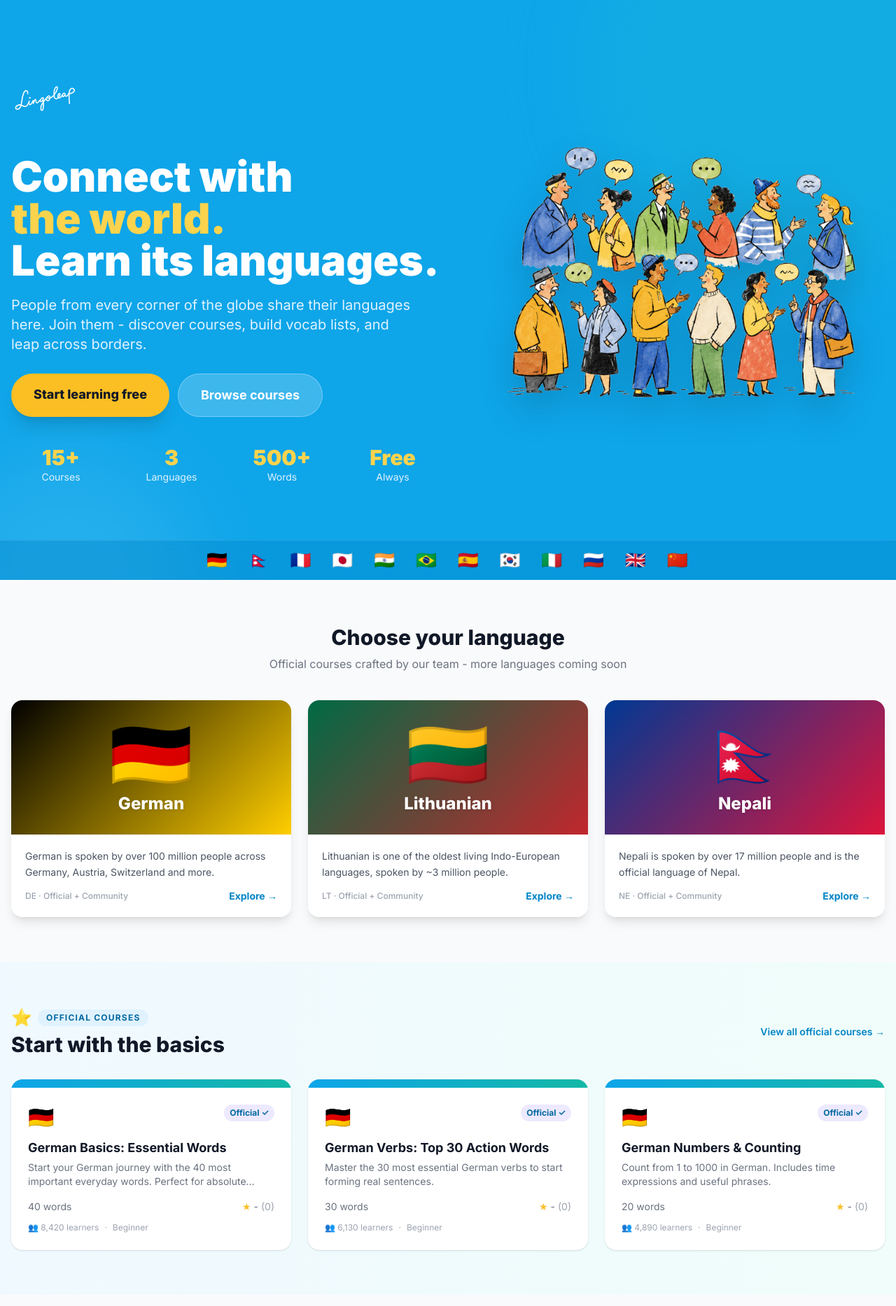
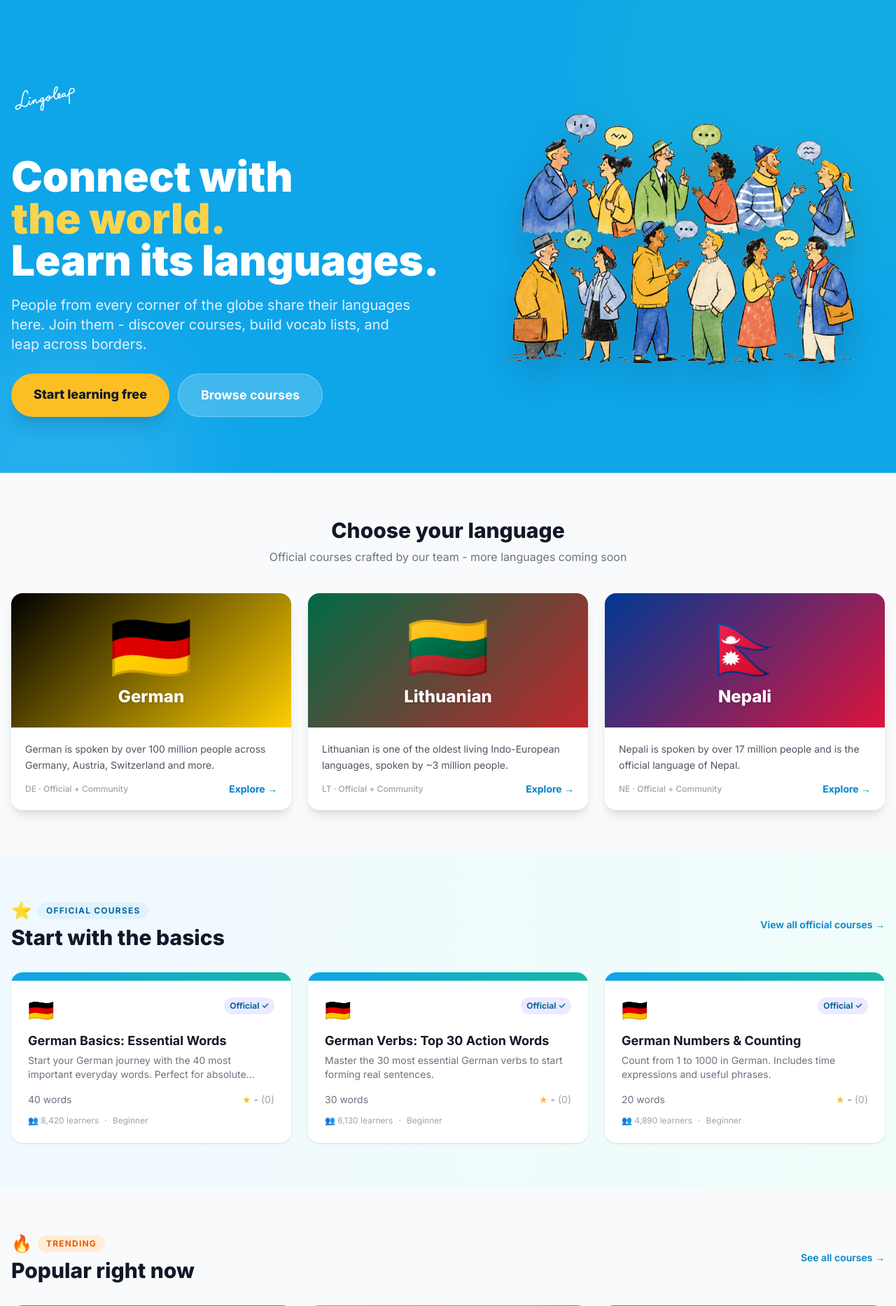
Before and after one commit to tmashworthab/lingoleap, a Flask app: page / in a window 1280 px wide. Shown: the top 1867 px of the page at 70% size. Run offline with Flask 3, Linux system fonts and the light colour scheme; data comes from the database, SQL or seed files in the repository; some libraries are stand-ins or nearby versions.

Commit message:
Remove stats bar and flag strip from hero

```diff
--- a/templates/index.html
+++ b/templates/index.html
@@ -38,25 +38,6 @@
             Browse courses
           </a>
         </div>
-        <!-- Stats bar -->
-        <div class="grid grid-cols-4 gap-4 mt-10 text-center">
-          <div>
-            <div class="text-2xl md:text-3xl font-black text-amber-300">15+</div>
-            <div class="text-sky-100 text-xs md:text-sm">Courses</div>
-          </div>
-          <div>
-            <div class="text-2xl md:text-3xl font-black text-amber-300">3</div>
-            <div class="text-sky-100 text-xs md:text-sm">Languages</div>
-          </div>
-          <div>
-            <div class="text-2xl md:text-3xl font-black text-amber-300">500+</div>
-            <div class="text-sky-100 text-xs md:text-sm">Words</div>
-          </div>
-          <div>
-            <div class="text-2xl md:text-3xl font-black text-amber-300">Free</div>
-            <div class="text-sky-100 text-xs md:text-sm">Always</div>
-          </div>
-        </div>
       </div>
 
       <!-- Right: illustration -->
@@ -67,10 +48,6 @@
       </div>
 
     </div>
-  </div>
-  <!-- Flag strip -->
-  <div class="relative border-t border-white/10 bg-sky-600/40 backdrop-blur py-3 text-center text-2xl tracking-widest">
-    🇩🇪 &nbsp; 🇳🇵 &nbsp; 🇫🇷 &nbsp; 🇯🇵 &nbsp; 🇮🇳 &nbsp; 🇧🇷 &nbsp; 🇪🇸 &nbsp; 🇰🇷 &nbsp; 🇮🇹 &nbsp; 🇷🇺 &nbsp; 🇬🇧 &nbsp; 🇨🇳
   </div>
 </section>
 
```
